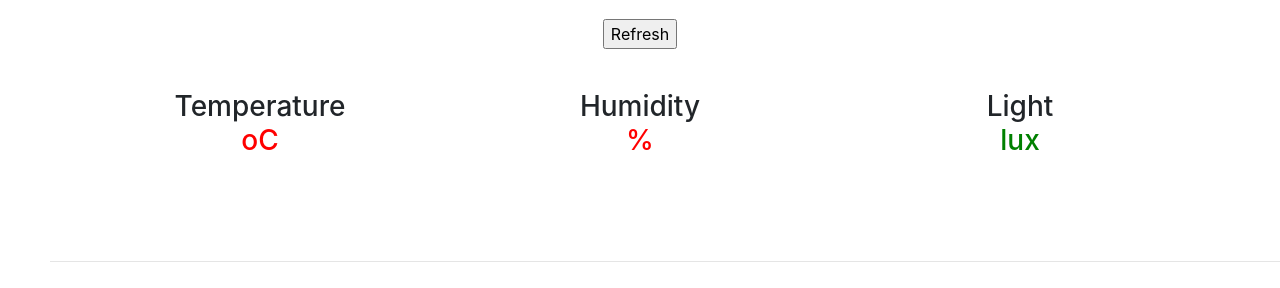
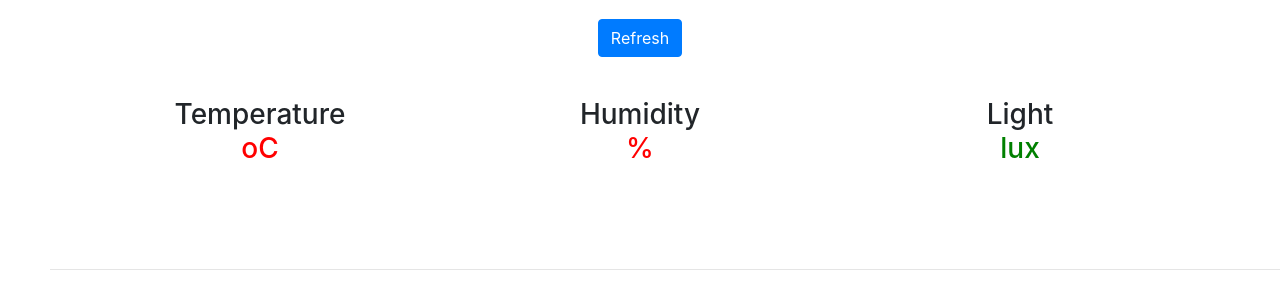
Before and after one commit to ropa1998/SleepMonitor, a Flask app: template python/Flask/templates/home.html in a window 1280 px wide. Shown: the part 232-520 px from the top of the page. Run offline with Flask 2, Linux system fonts and the light colour scheme; the template is opened without the code that fills it, so the values that code supplies are empty; parts of the project's set-up code (start-up, migrations or seed data) failed here and were passed over; some libraries are stand-ins or nearby versions.

Commit message:
Added format to refresh button.

```diff
--- a/python/Flask/templates/home.html
+++ b/python/Flask/templates/home.html
@@ -37,7 +37,8 @@
     <p class="lead"> Last sensors reading: {{ time }}
         <!--        <button type="submit" class="btn btn-outline-primary" value="/home">REFRESH</button>-->
     <form action="/home">
-        <input type="submit" value="Refresh"/>
+            <button type="submit" class="btn btn-primary">Refresh</button>
+<!--        <input type="submit" value="Refresh"/>-->
     </form>
     </p>
 
```
